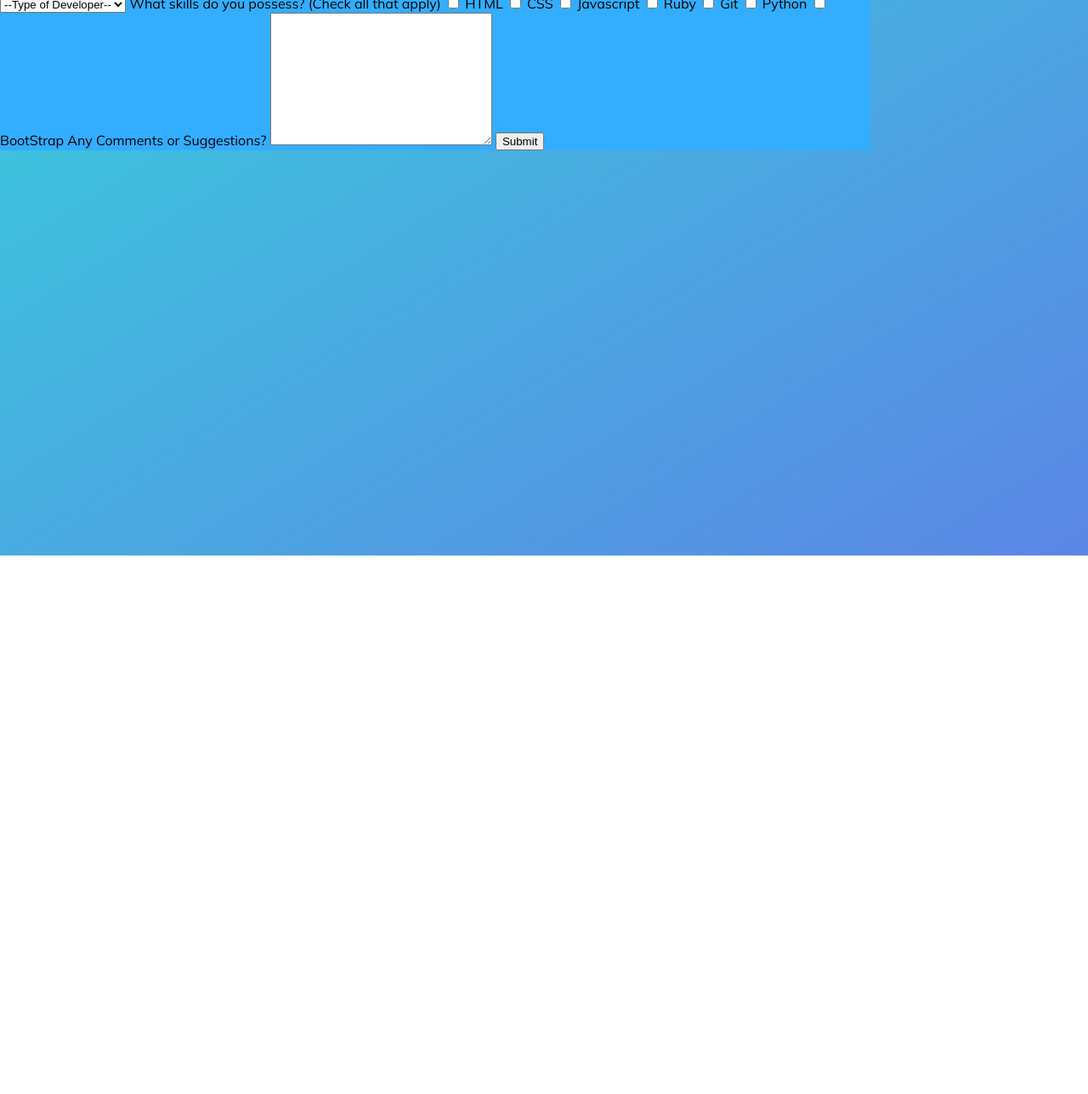
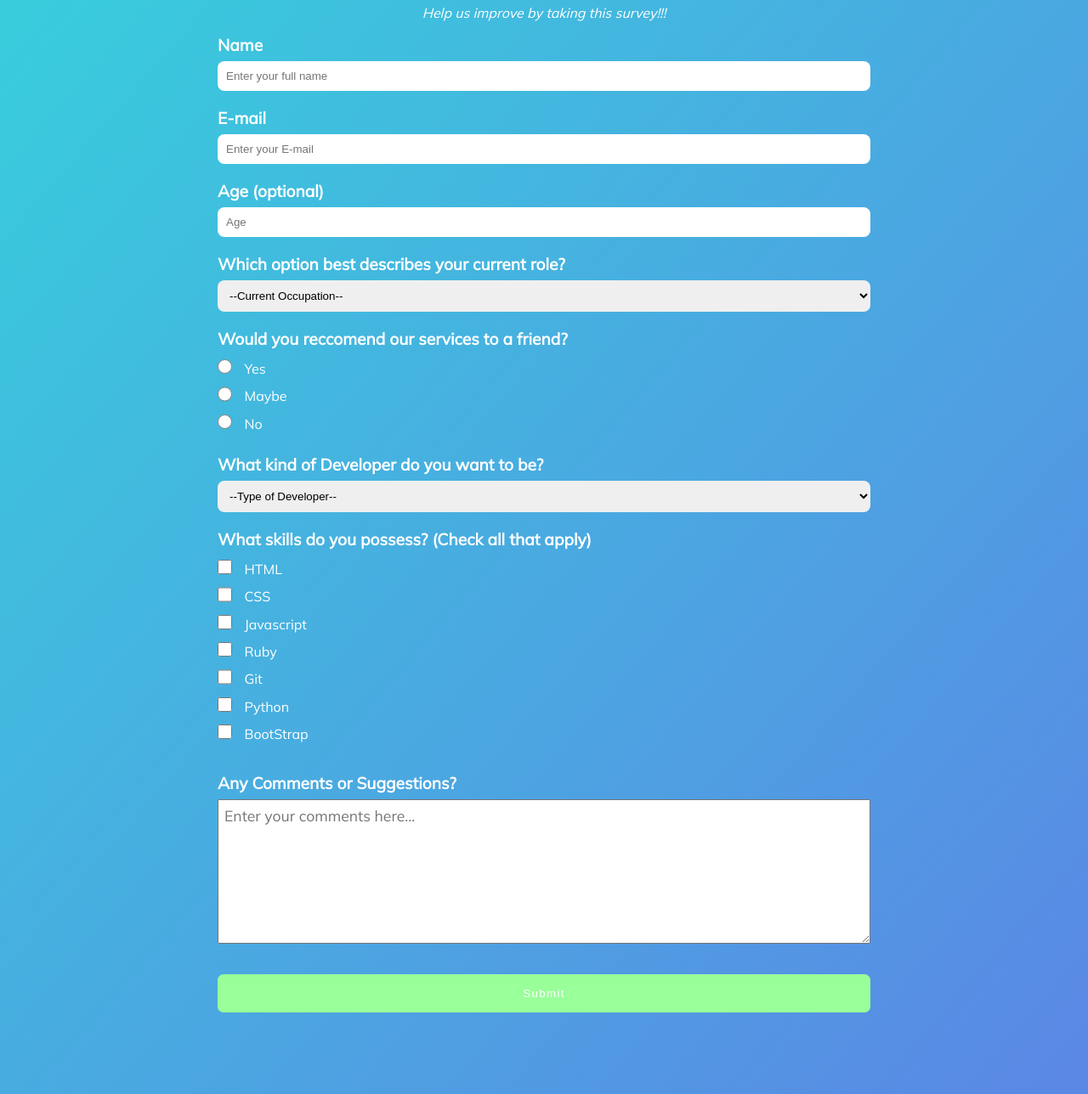
Before and after one commit to MBenneth7/Survey-Form, a plain HTML site: page index.html in a window 1280 px wide. Shown: the part 146-1434 px from the top of the page at 85% size. Before the commit the page ends 800 px from the top, so only its background shows below. Drawn offline with Linux system fonts and the light colour scheme.

Commit message:
Style tweaks to survey form

```diff
--- a/index.html
+++ b/index.html
@@ -1,7 +1,8 @@
 <html>
     <head>
+        <title>Survey Form</title>
         <link href = "./style.css" type = "text/css" rel = "stylesheet">
-        <link <link href="https://fonts.googleapis.com/css2?family=Mulish&display=swap" rel="stylesheet">
+        <link href="https://fonts.googleapis.com/css2?family=Mulish&display=swap" rel="stylesheet">
     </head>
     <body>
         <h1 id = "title">Coding Survey</h1>
@@ -10,15 +11,22 @@
         </p>
         <form id = "survey-form">
 
+            <div class = "survey-element">
                 <label id = "name-label" for = "name"> Name </label>
-            <input type = "text" id = "name" name = "name" placeholder = "Enter your full name">
+                <input type = "text" id = "name" name = "name" placeholder = "Enter your full name" required>
+            </div>
 
-            <label id = "email-label" for = "email">E-mail </label>
-            <input type = "email" id = "email" name = "email" placeholder = "Enter your E-mail">
+            <div class = "survey-element">
+                <label id = "email-label" for = "email" required>E-mail </label>
+                <input type = "email" id = "email" name = "email" placeholder = "Enter your E-mail"
+            </div>
 
-            <label id = "number-label" for = "age">Age </label>
-            <input type = "number" id = "age" name = "age" min = 18 max = 99 placeholder = "Age">
+            <div class = "survey-element">
+                <label id = "number-label" for = "age">Age (optional) </label>
+                <input type = "number" id = "age" name = "age" min = 13 max = 150 placeholder = "Age"
+            </div>
 
+            <div class = "survey-element">
                 <label for = "occupation">Which option best describes your current role?</label>
                 <select id = "dropdown" name = "occupation">
                     <option value = "noOccupation">--Current Occupation--</option>
@@ -27,38 +35,44 @@
                     <option value = "partTimeWorker">Part-Time Worker</option>
                     <option value = "fullTimeWorker">Full-Time Worker</option>
                 </select>
+            </div>
 
+            <div class = "survey-element">
                 <label for = "choice">Would you reccomend our services to a friend?</label>
-            <input type = "radio" name = "choice" value = "Yes"> Yes
-            <input type = "radio" name = "choice" value = "Maybe"> Maybe
-            <input type = "radio" name = "choice" value = "No"> No
+                <input type = "radio" name = "choice" value = "Yes"> Yes <br>
+                <input type = "radio" name = "choice" value = "Maybe"> Maybe <br>
+                <input type = "radio" name = "choice" value = "No"> No <br>
+            </div>
 
+            <div class = "survey-element">
                 <label for = "career">What kind of Developer do you want to be?</label>
-            <select id = "career-dropdown" name = "career">
+                <select id = "dropdown" name = "career">
                     <option value = "noneSelected">--Type of Developer--</option>
                     <option value = "frontEnd">Front-End Developer</option>
                     <option value = "backEnd">Back-End Developer</option>
                     <option value = "fullStack">Full-Stack Developer</option>
                 </select>
+            </div>
 
+            <div class = "survey-element">
                 <label for = "skills">What skills do you possess? (Check all that apply)</label>
-            <input type = "checkbox" name = "skills" value = "HTML"> HTML
-            <input type = "checkbox" name = "skills" value = "CSS"> CSS
-            <input type = "checkbox" name = "skills" value = "Javascript"> Javascript
-            <input type = "checkbox" name = "skills" value = "Ruby"> Ruby
-            <input type = "checkbox" name = "skills" value = "Git"> Git
-            <input type = "checkbox" name = "skills" value = "Python"> Python
-            <input type = "checkbox" name = "skills" value = "Bootstrap"> BootStrap
+                <input type = "checkbox" name = "skills" value = "HTML"> HTML <br>
+                <input type = "checkbox" name = "skills" value = "CSS"> CSS <br>
+                <input type = "checkbox" name = "skills" value = "Javascript"> Javascript <br>
+                <input type = "checkbox" name = "skills" value = "Ruby"> Ruby <br>
+                <input type = "checkbox" name = "skills" value = "Git"> Git <br>
+                <input type = "checkbox" name = "skills" value = "Python"> Python <br>
+                <input type = "checkbox" name = "skills" value = "Bootstrap"> BootStrap <br>
+            </div>
 
-            <label for = "comments">Any Comments or Suggestions?</label>
-            <textarea rows = 10 cols = 30></textarea>
+            <div class = "survey-element">
+                <label class = "comment-box" for = "comments">Any Comments or Suggestions?</label>
+                <textarea rows = 7 cols = 30 placeholder="Enter your comments here..."></textarea>
+            </div>
+
+            <input id = "submit" type = "submit" value = "Submit">
 
 
-
-
-
-
-            <input type = "submit" value = "Submit">
 
 
         </form>
--- a/style.css
+++ b/style.css
@@ -5,14 +5,14 @@ You can import here instead of providing a link tag to source in html file
 
 :root{
     --font-color: #fff;
-    --background-color: #33adff;
 }
 
 body{
     font-family: 'Mulish', sans-serif;
     margin: 0;
-    padding: 0;
+    padding: 7% 0;
     background: linear-gradient(to bottom right, #36D1DC, #5B86E5);
+    font-size: 1.0em;
 }
 
 #title, #description{
@@ -21,6 +21,62 @@ body{
 }
 
 #survey-form{
-    width: 80%;
-    background: var(--background-color);
+    width: 60%;
+    color: var(--font-color);
+    display: inline-block;
+    text-align: left;
+    margin: auto 20%;
 }
+
+.survey-element{
+    margin-bottom: 5px;
+}
+
+label{
+    display: block;
+    margin: 20px 0px 7px 0px;
+    font-weight: bolder;
+    font-size: 1.2em;
+}
+
+#name-label{
+    margin-top: 0;
+}
+
+#name, #email, #age, #dropdown{
+    width: 100%;
+    padding: 10px;
+    border-radius: 8px;
+    border: none;
+}
+
+input[type = "checkbox"], input[type = "radio"]{
+    width: 1.3em;
+    height: 1.3em;
+    margin: 5px 10px 10px 0px;
+}
+
+.comment-box{
+    margin-top: 30px;
+    padding: 0;
+}
+
+textarea{
+    margin: 0;
+    padding: 7px;
+    width: 100%;
+    font-family: 'Mulish', sans-serif;
+    font-size: 1.1em;
+}
+
+#submit{
+    margin: 4% 0;
+    padding: 15px;
+    width: 100%;
+    background-color: #99ff99;
+    color: #fff;
+    letter-spacing: 0.1em;
+    border: none;
+    border-radius: 7px;
+    cursor: pointer;
+}
```
Lines whose indentation alone changed are shown as unchanged.
